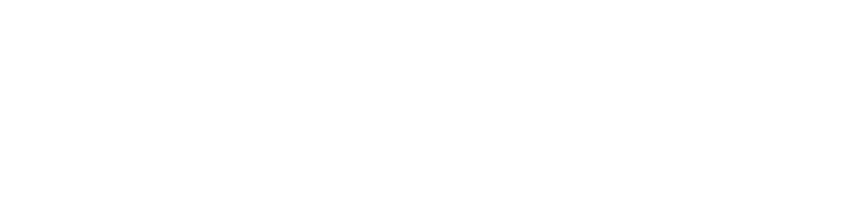
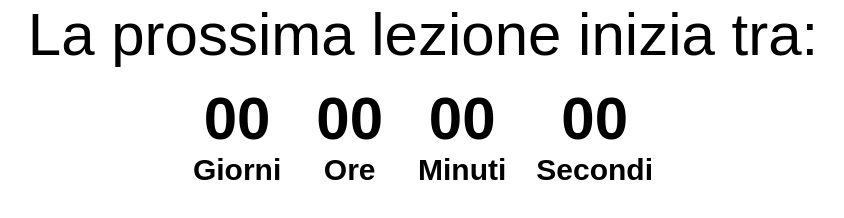
Before and after one commit to PierluigiPapa/js-simon, a plain HTML site: page index.html in a window 1280 px wide. Shown: the whole page, without its empty margins (217-1061 px from the left). Drawn offline with Linux system fonts and the light colour scheme.

Commit message:
feat: add code html and css

```diff
--- a/assets/css/style.css
+++ b/assets/css/style.css
@@ -3,3 +3,41 @@
     padding: 0;
     box-sizing: border-box;
 }
+
+html {
+    font-family: sans-serif;
+}
+
+.container {
+    display: flex;
+    flex-direction: wrap;
+    align-items: center;
+    justify-content: center;
+    text-align: center;
+    margin: 0 auto;
+}
+
+
+h1 {
+    text-align: center;
+    font-size: 60px;
+    font-weight: normal;
+}
+
+.time {
+    display: flex;
+    flex-direction: column;
+    align-items: center;
+    justify-content: center;
+    margin: 15px;
+}
+
+.time h2{
+    font-weight: bold;
+    font-size: 60px;
+    margin: 0 5px;
+}
+
+.time h4 {
+    font-size: 30px;
+}
--- a/index.html
+++ b/index.html
@@ -10,6 +10,29 @@
 </head>
 <body>
 
+    <h1>La prossima lezione inizia tra:</h1>
+
+    <div class="container">
+        <div class="time">
+            <h2 class="days">00</h2>
+            <h4>Giorni</h4>
+        </div>
+
+         <div class="time">
+            <h2 class="hours">00</h2>
+            <h4>Ore</h4>
+        </div>
+
+        <div class="time">
+            <h2 class="minutes">00</h2>
+            <h4>Minuti</h4>
+        </div>
+
+        <div class="time">
+            <h2 class="seconds">00</h2>
+            <h4>Secondi</h4>
+        </div>
+    </div>
 
     <!-- LINK JAVASCRIPT -->
     <script src="/assets/js/main.js"></script>
```
